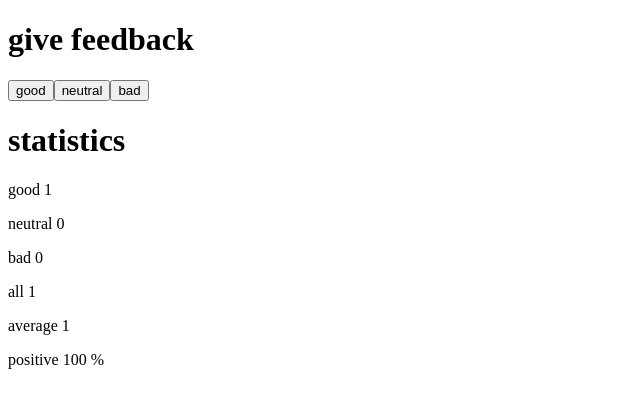
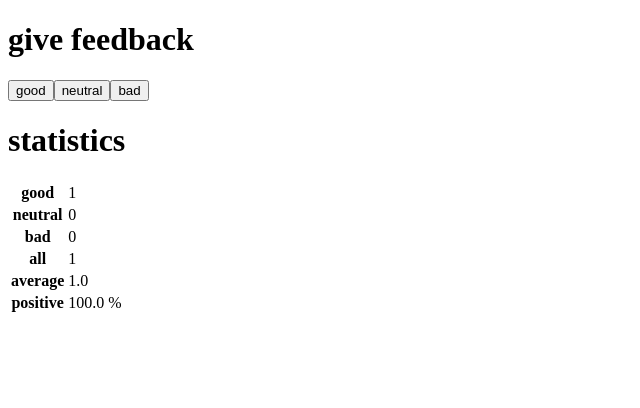
Before and after one commit to darren-truong/phonebook, a React (Vite) app in the folder part1/unicafe/: page / in a window 1280 px wide. Both pictures are taken after a click on the button "good". Shown: the top 408 px of the page, without its empty margins (0-640 px from the left). Built offline with nearby package versions, Linux system fonts and the light colour scheme.

Commit message:
1.11*: unicafe step 6

```diff
--- a/part1/unicafe/src/App.jsx
+++ b/part1/unicafe/src/App.jsx
@@ -17,27 +17,32 @@
   return (
     <>
       <h1>statistics</h1>
+      <table>
+        <tbody>
           <StatisticLine text="good" value={good} />
           <StatisticLine text="neutral" value={neutral} />
           <StatisticLine text="bad" value={bad} />
           <StatisticLine text="all" value={good + neutral + bad} />
           <StatisticLine
             text="average"
-        value={(good + bad * -1) / (good + neutral + bad)}
+            value={((good + bad * -1) / (good + neutral + bad)).toFixed(1)}
           />
           <StatisticLine
             text="positive"
-        value={`${(good / (good + neutral + bad)) * 100} %`}
+            value={`${((good / (good + neutral + bad)) * 100).toFixed(1)} %`}
           />
+        </tbody>
+      </table>
     </>
   );
 };
 
 const StatisticLine = ({ text, value }) => {
   return (
-    <p>
-      {text} {value}
-    </p>
+    <tr>
+      <th>{text}</th>
+      <td>{value}</td>
+    </tr>
   );
 };
 
```
Lines whose indentation alone changed are shown as unchanged.
